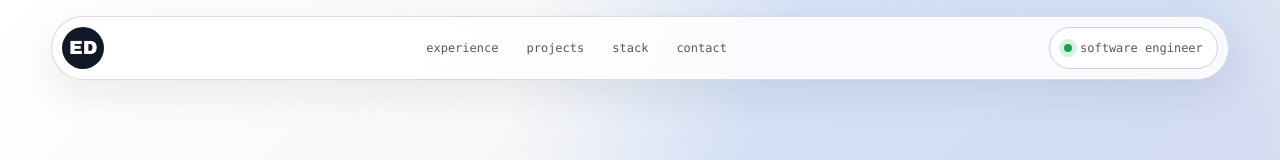
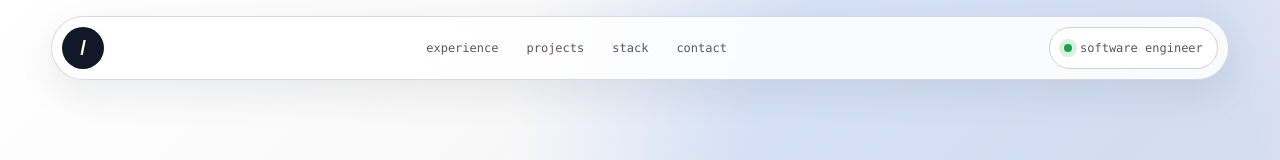
Before and after one commit to 7emredulek7/emre-dulek-bio, a React (Vite) app: page / in a window 1280 px wide. Shown: the top 160 px of the page. Built offline with nearby package versions, Linux system fonts and the light colour scheme.

Commit message:
fix: update brand mark in Topbar component from 'ED' to '/' for improved branding

```diff
--- a/src/components/Topbar.jsx
+++ b/src/components/Topbar.jsx
@@ -5,7 +5,7 @@ export default function Topbar() {
   return (
     <header className="topbar" aria-label="Primary navigation">
       <a className="brand-mark" href="#top" aria-label="Emre Dülek home">
-        ED
+        /
       </a>
       <nav className="nav-links" aria-label="Sections">
         {navItems.map((item) => (
```
